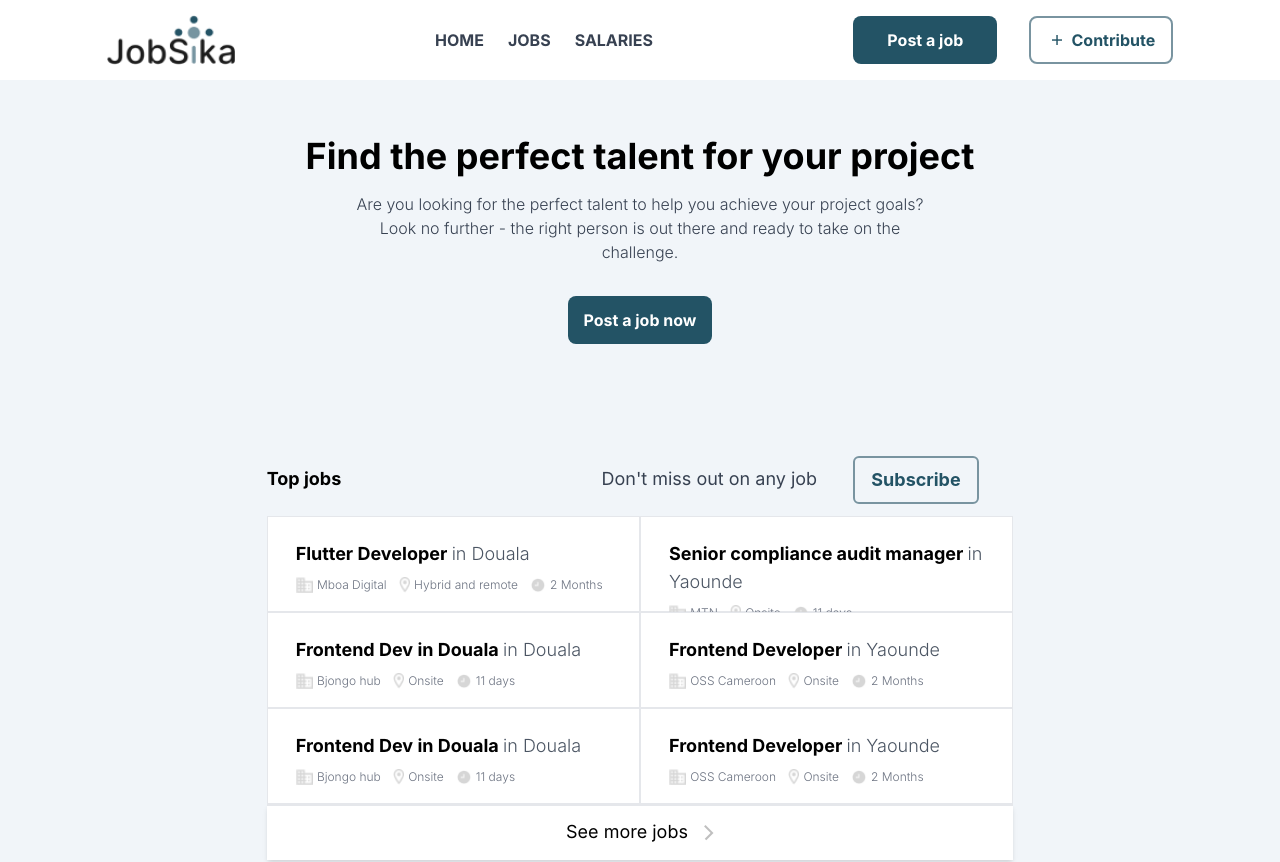
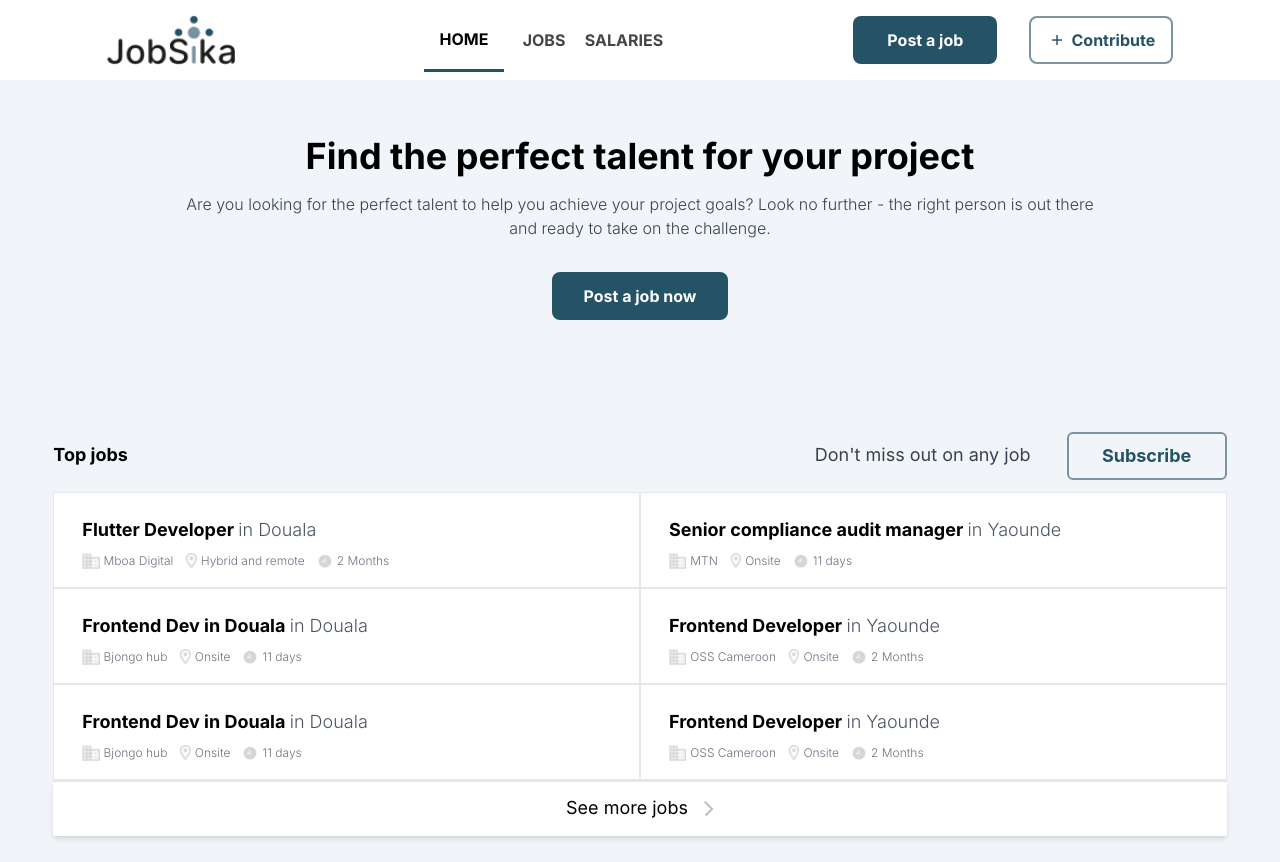
Before and after one commit to osscameroon/jobsika, a Nuxt app in the folder frontend/: page / in a window 1280 px wide. Shown: the top 862 px of the page. Built offline with nearby package versions, Linux system fonts and the light colour scheme.

Commit message:
see page currently focused, remove console, remove comment

```diff
--- a/frontend/assets/css/main.css
+++ b/frontend/assets/css/main.css
@@ -25,9 +25,10 @@ body {
 }
 
 .nav-select {
-  text-decoration:  #7994A0 solid;
-  border-bottom-width: 2px;
-  width: 65px;
+  text-decoration:  #235365 solid 80px;
+  border-color: #235365;
+  border-bottom-width: 3px;
+  width: 80px;
 }
 .nav-noselect {
   text-decoration: none;
--- a/frontend/components/Pagination.vue
+++ b/frontend/components/Pagination.vue
@@ -318,7 +318,6 @@ export default {
   },
   async created() {
     await this.fetchRatings()
-    // console.log('number of page', this.numberPage)
   },
   methods: {
     async fetchRatings() {
--- a/frontend/components/Publish.vue
+++ b/frontend/components/Publish.vue
@@ -2,7 +2,7 @@
     <main class="flex items-center justify-center">
         <h1
             class="font-bold md:text-4xl text-center text-blueDark py-24 sm:py-32 md:py-36 xl:py-40 sm:w-3/4 xl:w-1/2 text-xl xl:text-4xl px-4 xl:px-0">
-            Your job offer will be published as soon as your payment is approuved
+            Your job offer will be published as soon as your payment is approved
         </h1>
     </main>
 </template>
--- a/frontend/layouts/app.vue
+++ b/frontend/layouts/app.vue
@@ -8,19 +8,9 @@
           </a>
           <nav>
             <ul class="flex flex-col lg:flex-row items-center py-4 lg:py-0 justify-center">
-              <!-- <NuxtLink
-                v-for="(item, index) in navs"
-                :key="index"
-                :to="`${item.link}`"
-                :class="`h-7 lg:w-20 lg:h-16 py-2 flex justify-center items-center text-sm lg:text-base font-bold ${
-                  setID === item.id ? 'nav-select' : 'nav-noselect'
-                }`"
-                @click.native="setID = item.id"
-              >
-                {{ item.name }}
-              </NuxtLink> -->
-              <NuxtLink v-for="(item, index) in navs" :key="index" :to="`${item.link}`"
-                class="h-7 lg:h-16 py-2 flex justify-center items-center text-sm lg:text-base font-bold px-3 text-gray-700">
+              <NuxtLink v-for="(item, index) in navs" :key="index" :to="`${item.link}`" @click.native="setID = item.id"
+                :class="`h-7 lg:w-20 lg:h-16 py-2 flex justify-center items-center text-sm lg:text-base font-bold ${setID === item.id ? 'nav-select' : 'nav-noselect'
+                  }`">
                 {{ item.name }}
               </NuxtLink>
             </ul>
--- a/frontend/pages/add_salary.vue
+++ b/frontend/pages/add_salary.vue
@@ -2,7 +2,7 @@
   <div>
     <main class="site__main pt-6 md:pt-12 pb-10 md:pb-20">
       <div class="container mx-auto w-10/12">
-        <Title title="Fill the form and submit your contribution" font-size="header" only-title="onlyTitle" />
+        <Title title="Fill in the form and submit your contribution" font-size="header" only-title="onlyTitle" />
         <p class="text-center text-xs sm:text-base pt-2 md:pt-4 font-normal"
           style="color: #2e2e2e; font-family: 'Inter', sans-serif">
           Your entry is anonymous. Please ensure that it is fair, accurate and
--- a/frontend/pages/index.vue
+++ b/frontend/pages/index.vue
@@ -1,6 +1,6 @@
 <template>
   <main>
-    <div class="container mx-auto md:w-7/12 px-4 md:px-0">
+    <div class="container mx-auto md:w-11/12 px-4 md:px-0">
       <div class="pt-10 lg:pt-14">
         <div class="flex items-center justify-center flex-col">
           <h2 class="font-bold text-2xl md:text-4xl text-center text-black">
@@ -12,7 +12,7 @@
             ready to take on the challenge.
           </h4>
           <NuxtLink to="/add_job"
-            class="cursor-pointer p-4 text-white font-bold flex items-center justify-center lg:text-base bg-blueDark h-12 rounded-lg mt-8 text-sm">
+            class="cursor-pointer p-4 text-white font-bold flex items-center justify-center lg:text-base bg-blueDark h-12 rounded-lg mt-8 text-sm w-full md:w-44">
             Post a job now
           </NuxtLink>
         </div>
@@ -29,18 +29,18 @@
               class="w-64 font-normal text-sm md:text-lg flex justify-center items-center pt-4 md:pt-2 xl:pt-0 text-gray-700">
               Don't miss out on any job
             </p>
-            <div class="pt-4 md:pt-2 xl:pt-0  w-full xl:w-40 xl:ml-4">
+            <div class="pt-4 md:pt-2 xl:pt-0  w-full xl:w-40 xl:ml-4 flex items-center justify-center">
               <button @click="showModal = true"
-                class="cursor-pointer p-4 text-blueDark font-bold flex items-center justify-center text-xs md:text-lg px-4 border-2 h-12 rounded-md border-blue">
+                class="cursor-pointer p-4 text-blueDark w-full font-bold flex items-center justify-center text-sm md:text-lg px-4 border-2 h-12 rounded-md border-blue">
                 Subscribe
               </button>
             </div>
           </div>
         </div>
       </div>
-      <div class="site__main-company py-2 md:py-3">
+      <div class="site__main-company py-3">
         <div class="grid grid-cols-1 md:grid-cols-2">
-          <div v-for="(item, index) in jobs" :key="index" class="bg-white py-6 px-7 border h-24">
+          <div v-for="(item, index) in jobs" :key="index" class="bg-white py-6 px-7 border h-44 md:h-24">
             <div>
               <div class="pt-4 xl:pt-0 flex flex-col">
                 <h4 class="text-lg font-bold">{{ item.title }} <span class="text-gray-600 font-light"> {{
```
